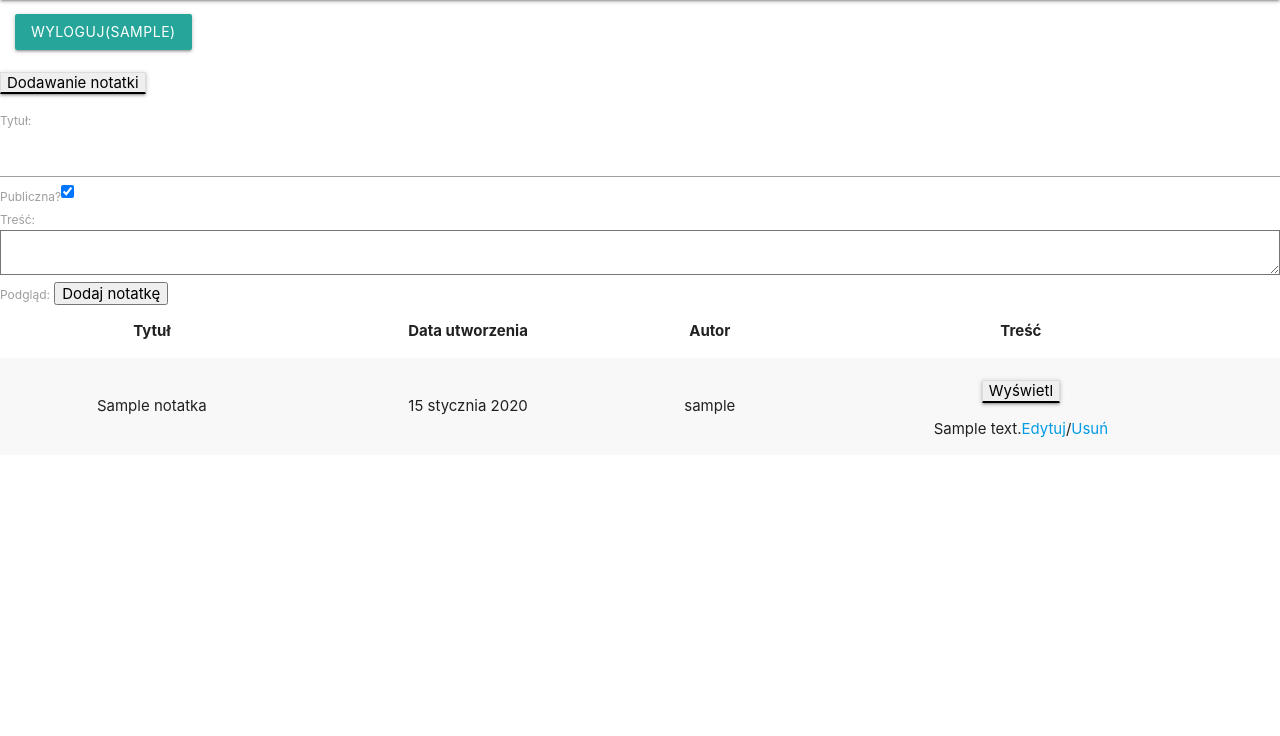
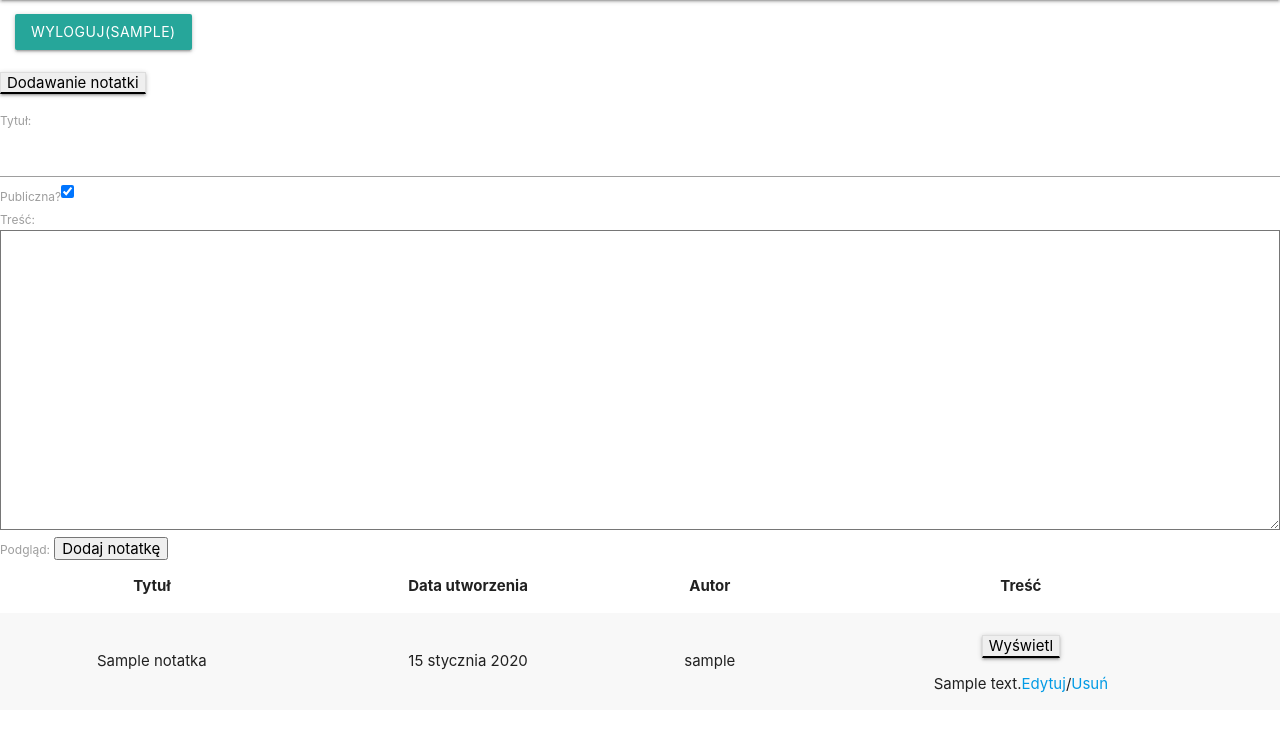
Before and after one commit to AdrianD5612/Przydatnik, a Django app: page /notatki/ in a window 1280 px wide. Shown: the part 64-800 px from the top of the page. Run offline with Django 4.2, Linux system fonts and the light colour scheme; a user stored in the database is signed in; tables that the repository leaves empty hold one stand-in row (values such as "Sample post"); some libraries are stand-ins or nearby versions.

Commit message:
Większe pole do pisania/edycji notatki

```diff
--- a/notatki/templates/edit.html
+++ b/notatki/templates/edit.html
@@ -18,6 +18,9 @@
         <style>
             input[type="checkbox"] {
                 opacity: 1 !important;
+            }
+            textarea{
+                height: 300px !important;
             }
         </style>
     </head>
--- a/notatki/templates/index.html
+++ b/notatki/templates/index.html
@@ -18,6 +18,9 @@
         <style>
             input[type="checkbox"] {
                 opacity: 1 !important;
+            }
+            textarea{
+                height: 300px !important;
             }
         </style>
     </head>
```
